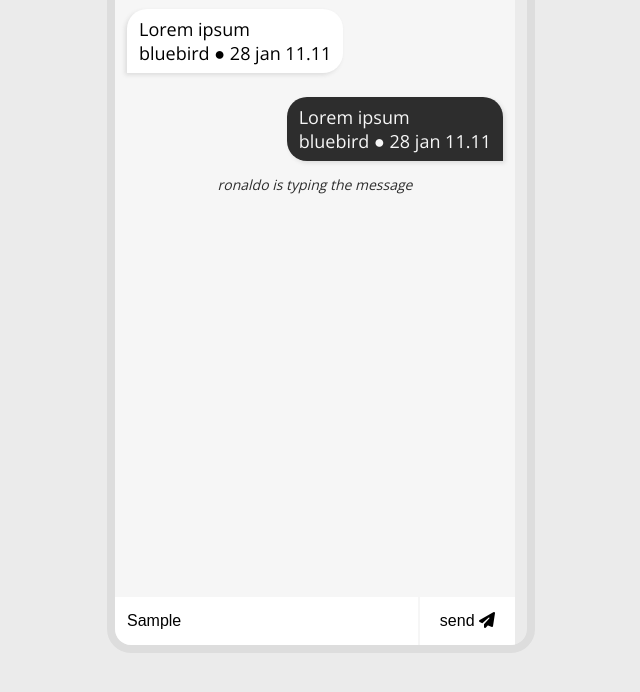
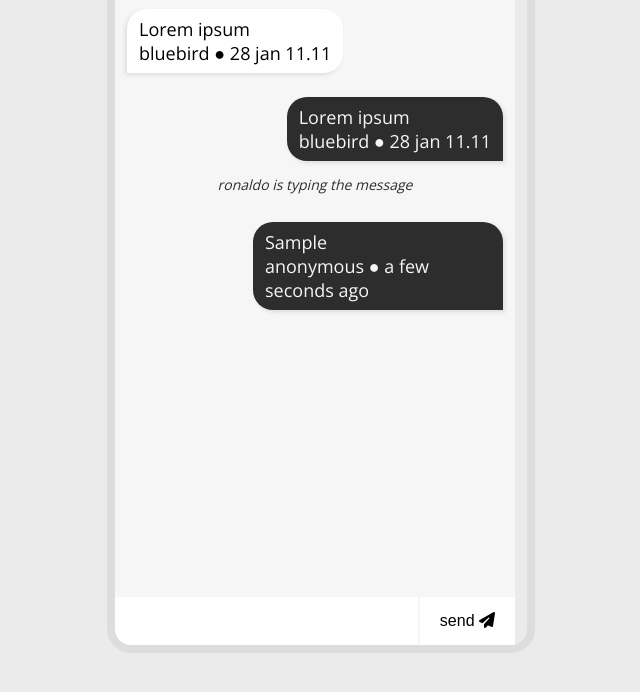
Before and after one commit to prathoseraaj/chat-app, a website: page public/index.html in a window 1280 px wide. Both pictures are taken after typing "Sample" into the empty fields and a click on the button "send". Shown: the part 102-794 px from the top of the page, without its empty margins (319-959 px from the left). Drawn offline with nearby package versions, Linux system fonts and the light colour scheme; no server answers.

Commit message:
feat: send message

```diff
--- a/public/index.html
+++ b/public/index.html
@@ -36,6 +36,7 @@
         </form>
     </div>
     <h3 class="clients-total" id="clients-total"></h3>
+    <script src="https://cdnjs.cloudflare.com/ajax/libs/moment.js/2.29.4/moment.min.js"></script>
     <script src="socket.io/socket.io.js"></script>
     <script src="main.js"></script>
 </body>
--- a/public/main.js
+++ b/public/main.js
@@ -5,26 +5,44 @@ const nameinput = document.getElementById('name-input')
 const messageform = document.getElementById('message-form')
 const messageinput = document.getElementById('message-input')
 
-messageform.addEventListener('submit',(e) =>{
+messageform.addEventListener('submit', (e) => {
     e.preventDefault();
     sendMessage();
 })
 
-socket.on('client-total',(data) =>{
+socket.on('client-total', (data) => {
     console.log(`Total client: ${data}`)
     document.getElementById('clients-total').innerHTML = `Total Clients: ${data}`
 })
 
-function sendMessage (){
+function sendMessage() {
     console.log(messageinput.value);
     const data = {
         name: nameinput.value,
         message: messageinput.value,
         datetime: new Date(),
     }
-    socket.emit('message',data)
+    socket.emit('message', data)
+    addmessage(true,data)
+    messageinput.value = '';
 }
 
-socket.on('chat-message',(data)=>{
+socket.on('chat-message', (data) => {
     console.log(data)
+    addmessage(false,data)
 })
+
+function addmessage(isownmessage, data) {
+    const element = `
+    <li class=${isownmessage?"message-right":"message-left"}>
+        <p class="message">${data.message} </p>
+        <span>${data.name} ● ${moment(data.datetime).fromNow()}</span>
+    </li>`
+
+    messagecontainer.innerHTML += element
+    scrolltobutton()
+}
+
+function scrolltobutton(){
+    messagecontainer.scrollTo(0, messagecontainer.scrollHeight)
+}
```
